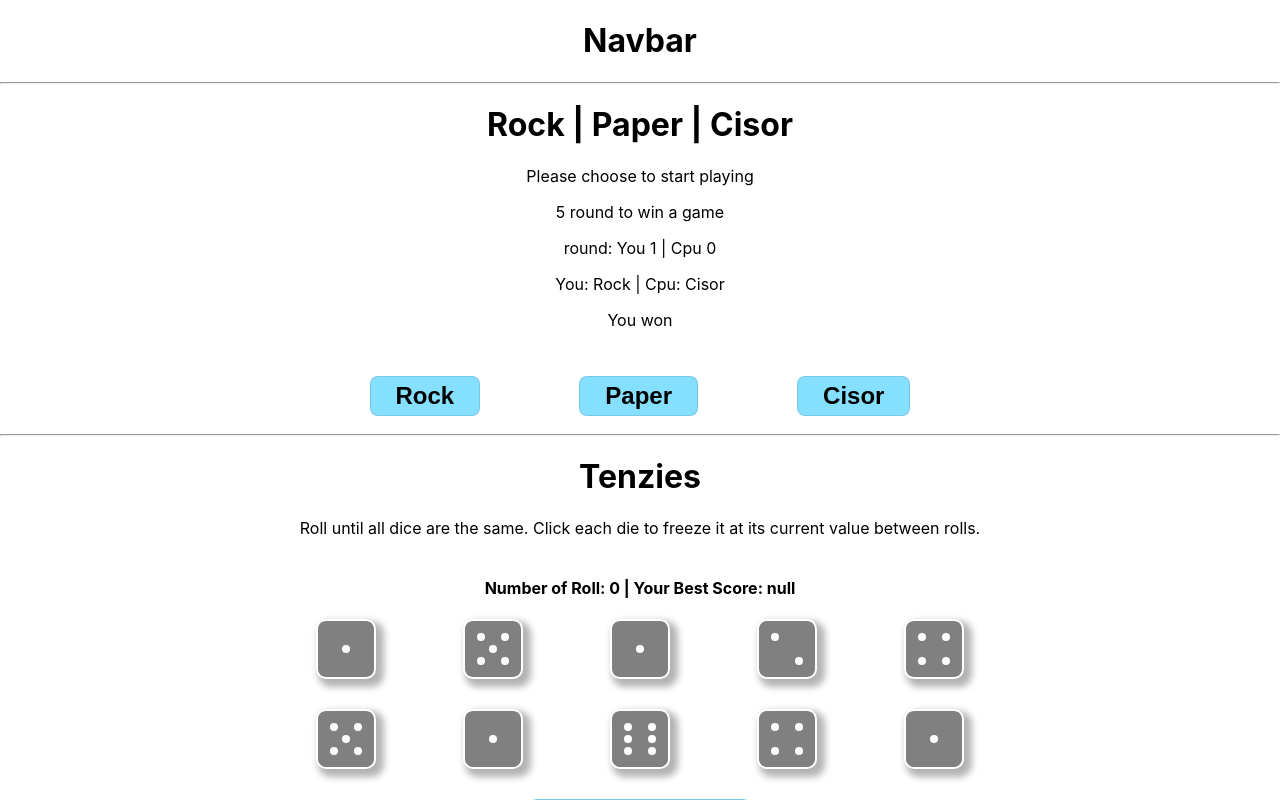
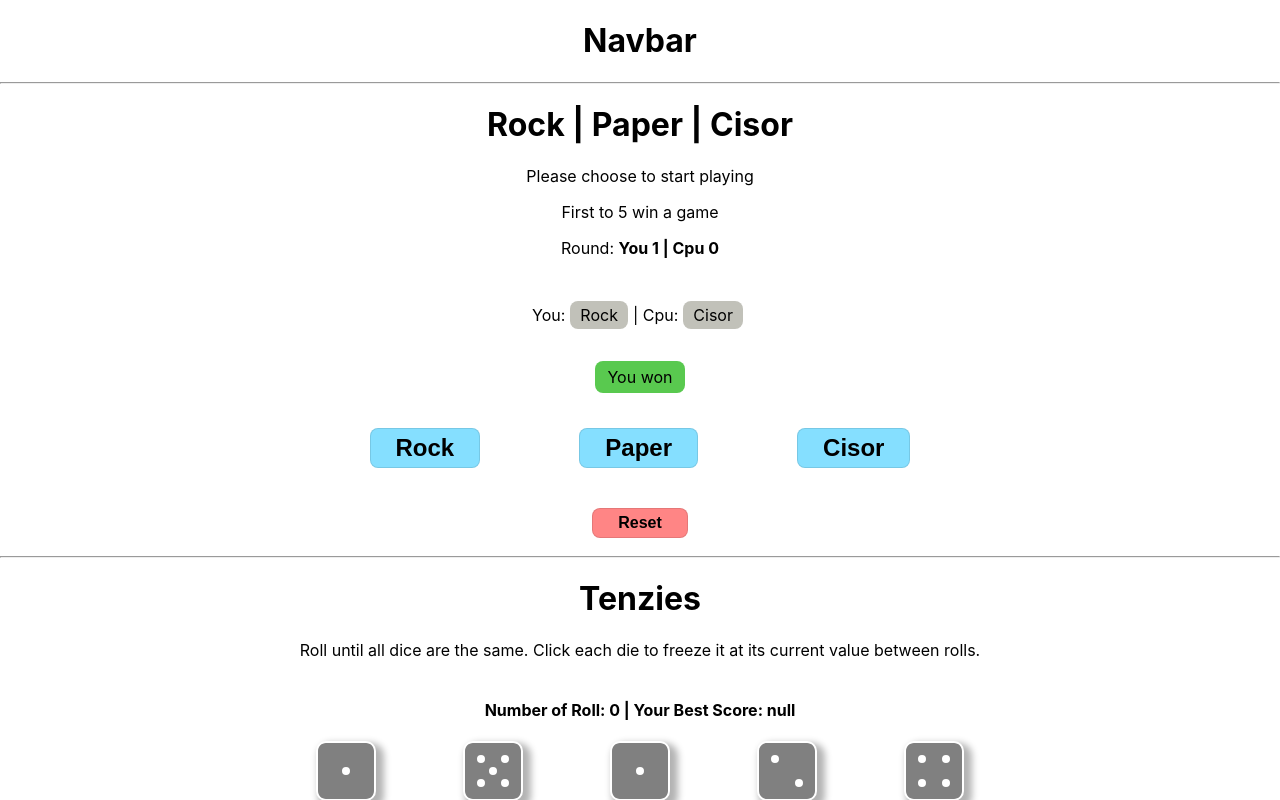
Before and after one commit to LFSchefer/reactminigame, a React (Create React App) app: page / in a window 1280 px wide. Both pictures are taken after a click on the button "Rock". Shown: the top 800 px of the page. Built offline with nearby package versions, Linux system fonts and the light colour scheme.

Commit message:
display result conditional

```diff
--- a/src/App.js
+++ b/src/App.js
@@ -3,6 +3,9 @@ import Navbar from './components/Navbar';
 import Footer from './components/Footer';
 import Tenzies from './components/Tenzies';
 import Rock from './components/Rock';
+
+// TODO
+// btn => Play : Hide
 
 function App() {
   return (
--- a/src/components/Rock.css
+++ b/src/components/Rock.css
@@ -17,3 +17,53 @@
   cursor: pointer;
   margin: 30px auto 10px auto;
 }
+
+.reset-btn {
+  padding: 12px 40px;
+  font-size: 1rem;
+  font-weight: bolder;
+  padding: 5px 25px;
+  border-radius: 8px;
+  background-color: rgb(255, 133, 133);
+  border: 1px solid rgba(0, 0, 0, 0.1);
+  cursor: pointer;
+  margin: 30px auto 10px auto;
+}
+
+.player-cpu {
+  display: flex;
+  align-items: center;
+  padding: 15px;
+  justify-content: center;
+}
+
+.player-cpu-disp {
+  background-color: rgb(193, 193, 185);
+  border-radius: 8px;
+  padding: 4px 10px;
+  margin: 5px;
+
+}
+
+.won-text {
+  background-color: rgb(89, 201, 79);
+  border-radius: 8px;
+  padding: 6px 12px;
+  margin: 5px auto;
+  width: fit-content;
+}
+
+.loose-text {
+  background-color: rgb(201, 134, 79);
+  border-radius: 8px;
+  padding: 6px 12px;
+  margin: 5px auto;
+  width: fit-content;
+}
+.draw-text {
+  background-color: rgb(193, 193, 185);
+  border-radius: 8px;
+  padding: 6px 12px;
+  margin: 5px auto;
+  width: fit-content;
+}
--- a/src/components/Rock.js
+++ b/src/components/Rock.js
@@ -92,19 +92,33 @@ export default function Rock(props) {
     }
   },[gameScore])
 
-  const round = gameScore.draw ? <p>Draw</p> : <p>You {gameScore.round ? "won" : "loose"}</p>
+  const restScore =() => {
+    setGameScore({playerScore: 0, cpuScore: 0, draw: false})
+  }
+
+  const roundText = gameScore.round ? "won-text" : "loose-text"
+
+  const round = gameScore.draw ? <div className="draw-text">Draw</div> : <div className={roundText}>You {gameScore.round ? "won" : "loose"}</div>
+
+  const displayScore = gameScore.playerScore === 0 && gameScore.cpuScore === 0 ?
+   <div></div> :
+   <div>
+    <div className="player-cpu">
+      <p>You:</p> <div className="player-cpu-disp">{player}</div> <p> | Cpu: </p> <div className="player-cpu-disp">{cpu}</div>
+    </div>
+    {round}
+    </div>
 
   return (
     <main>
       <div className="rock-rules">
         <h1>Rock | Paper | Cisor</h1>
         <p>Please choose to start playing</p>
-        <p>5 round to win a game</p>
-        <p>round: You {gameScore.playerScore} | Cpu {gameScore.cpuScore}</p>
+        <p>First to 5 win a game</p>
+        <p>Round: <strong>You {gameScore.playerScore} | Cpu {gameScore.cpuScore}</strong></p>
       </div>
       <div className="result">
-        <p>You: {player} | Cpu: {cpu}</p>
-        {round}
+        {displayScore}
       </div>
       <div className="rock-game">
         <div className="rock-btn">
@@ -112,6 +126,7 @@ export default function Rock(props) {
           <button onClick={() => tirage("Paper")}>Paper</button>
           <button onClick={() => tirage("Cisor")}>Cisor</button>
         </div>
+        <button className="reset-btn" onClick={restScore}>Reset</button>
       </div>
     </main>
   )
```
